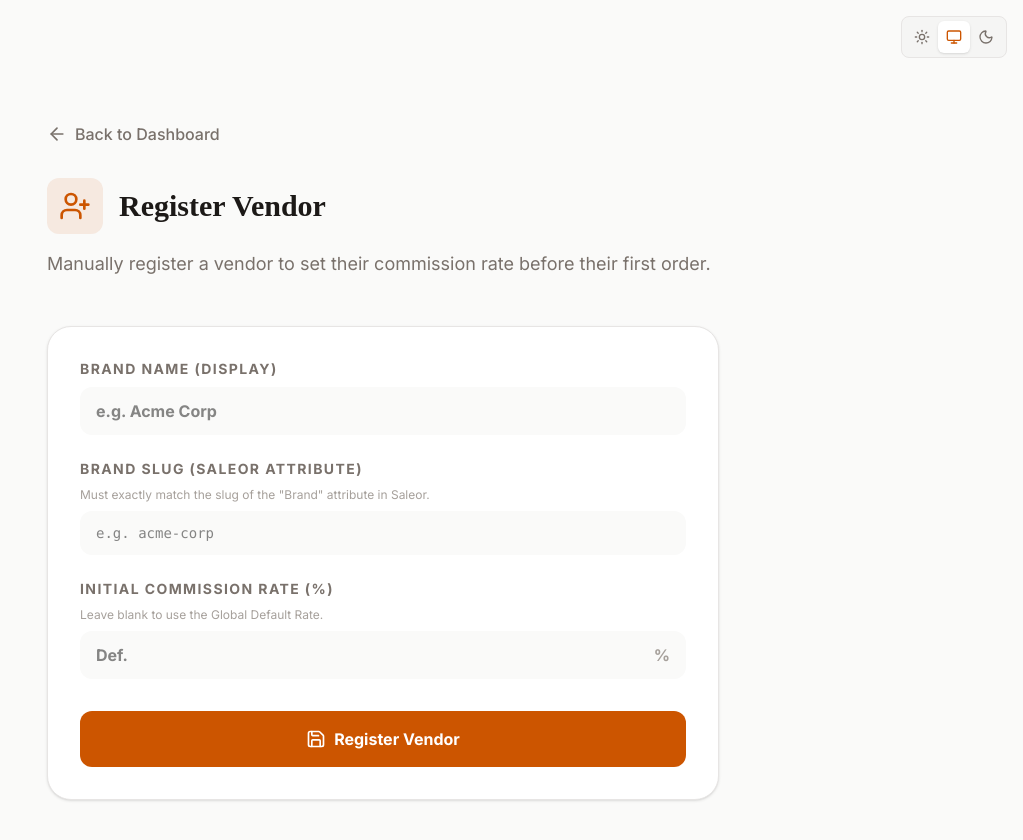
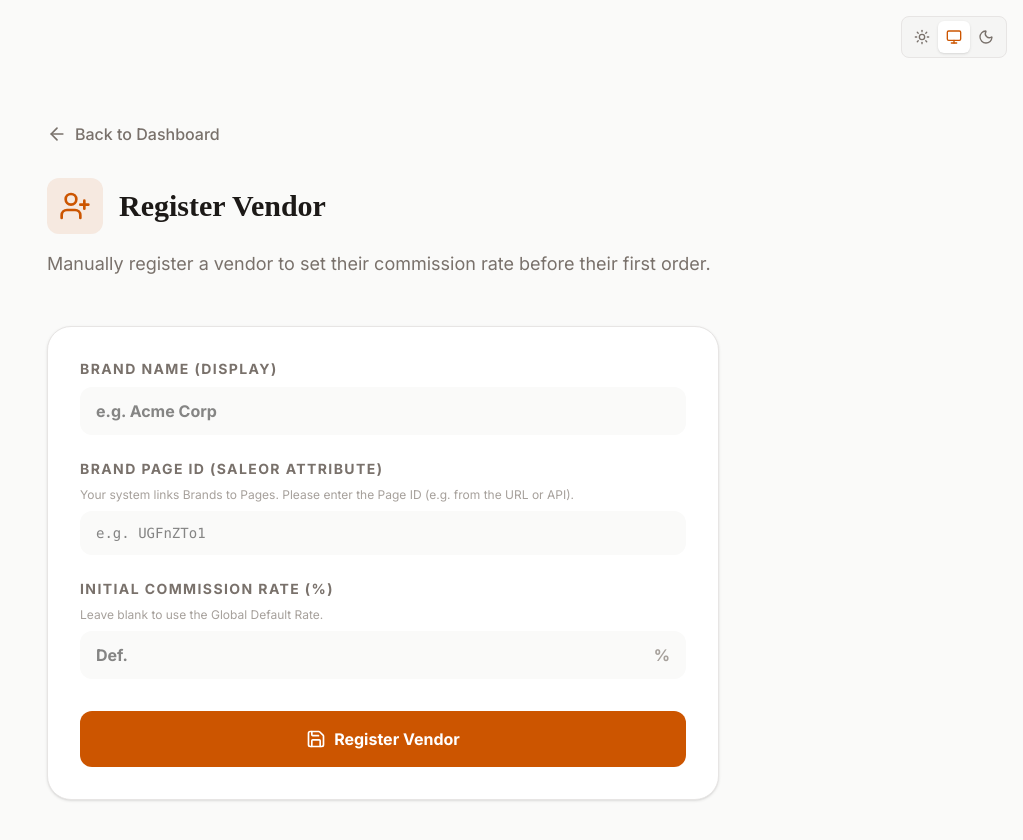
Before and after one commit to jopperdeplop/saleor-app-marketplace-tax, a Next.js app: page /dashboard/register-vendor in a window 1280 px wide. Shown: the top 840 px of the page, without its empty margins (257-1280 px from the left). Built offline with nearby package versions, Linux system fonts and the light colour scheme.

Commit message:
Clarify Brand Page ID requirement in registration

```diff
--- a/src/app/dashboard/register-vendor/page.tsx
+++ b/src/app/dashboard/register-vendor/page.tsx
@@ -43,10 +43,10 @@ export default function RegisterVendorPage() {
 
             <div>
               <label htmlFor="brandSlug" className="block text-sm font-bold uppercase tracking-widest text-stone-500 mb-2">
-                Brand Slug (Saleor Attribute)
+                Brand Page ID (Saleor Attribute)
               </label>
               <p className="text-xs text-stone-400 mb-2">
-                Must exactly match the slug of the "Brand" attribute in Saleor.
+                Your system links Brands to Pages. Please enter the Page ID (e.g. from the URL or API).
               </p>
               <input
                 type="text"
@@ -54,8 +54,9 @@ export default function RegisterVendorPage() {
                 id="brandSlug"
                 required
                 className="w-full bg-stone-50 dark:bg-stone-800 border-none rounded-xl px-4 py-3 font-mono text-sm focus:ring-2 focus:ring-accent"
-                placeholder="e.g. acme-corp"
+                placeholder="e.g. UGFnZTo1"
               />
+
             </div>
 
             <div>
```
